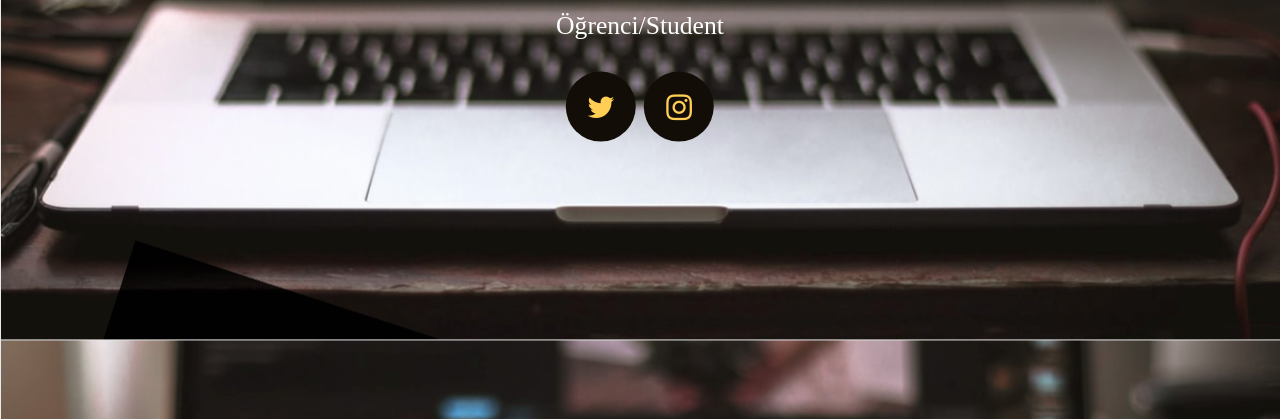
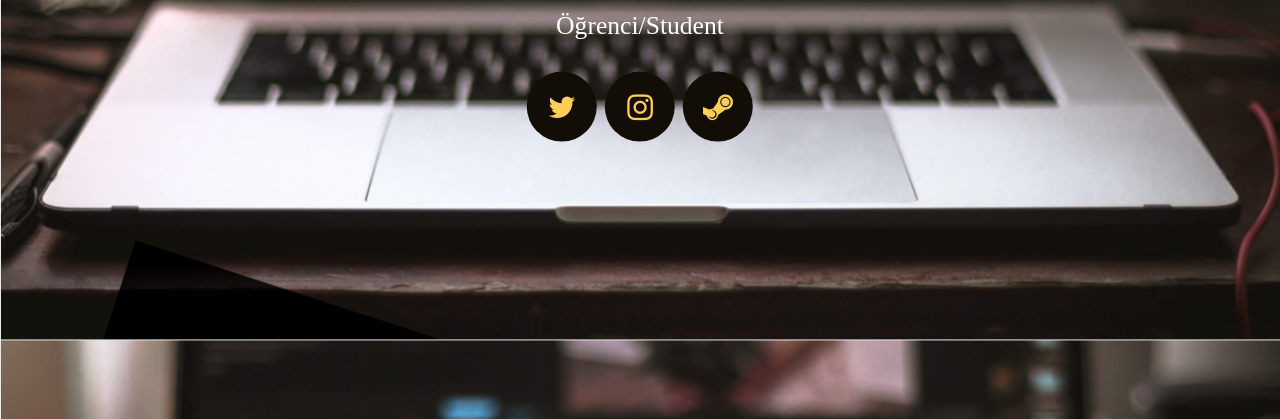
Before and after one commit to Emirkvnc/Emirkvnc.github.io, a plain HTML site: page index.html in a window 1280 px wide. Shown: the part 381-800 px from the top of the page. Drawn offline with Linux system fonts and the light colour scheme.

Commit message:
Update index.html

```diff
--- a/index.html
+++ b/index.html
@@ -17,6 +17,7 @@
         <div>
             <a href="https://twitter.com/Kivancemir12" class="fa fa-twitter" target="_blank" rel="noopener noreferrer"></a>
             <a href="https://www.instagram.com/emirkivanc6/" class="fa fa-instagram" target="_blank" rel="noopener noreferrer"></a>
+            <a href="https://www.instagram.com/emirkivanc6/" class="fa fa-steam" target="_blank" rel="noopener noreferrer"></a>
         </div>
 
     </div>
```
